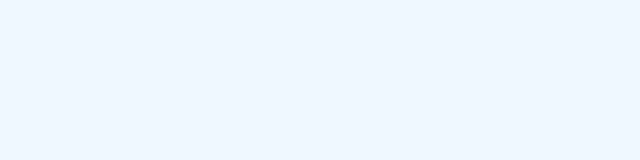
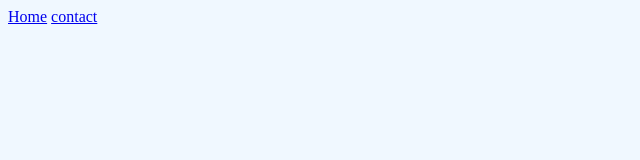
Before and after one commit to Hamza-0188/deployment, a website: page src/index.html in a window 1280 px wide. Shown: the whole page, without its empty margins (0-640 px from the left). Drawn offline with Linux system fonts and the light colour scheme.

```diff
--- a/src/index.html
+++ b/src/index.html
@@ -8,7 +8,7 @@
     <title>test</title>
 </head>
 <body>
-    <a href="home.html"></a>
-    <a href="contact.html"></a>
+    <a href="home.html">Home</a>
+    <a href="contact.html">contact</a>
 </body>
 </html>
```
